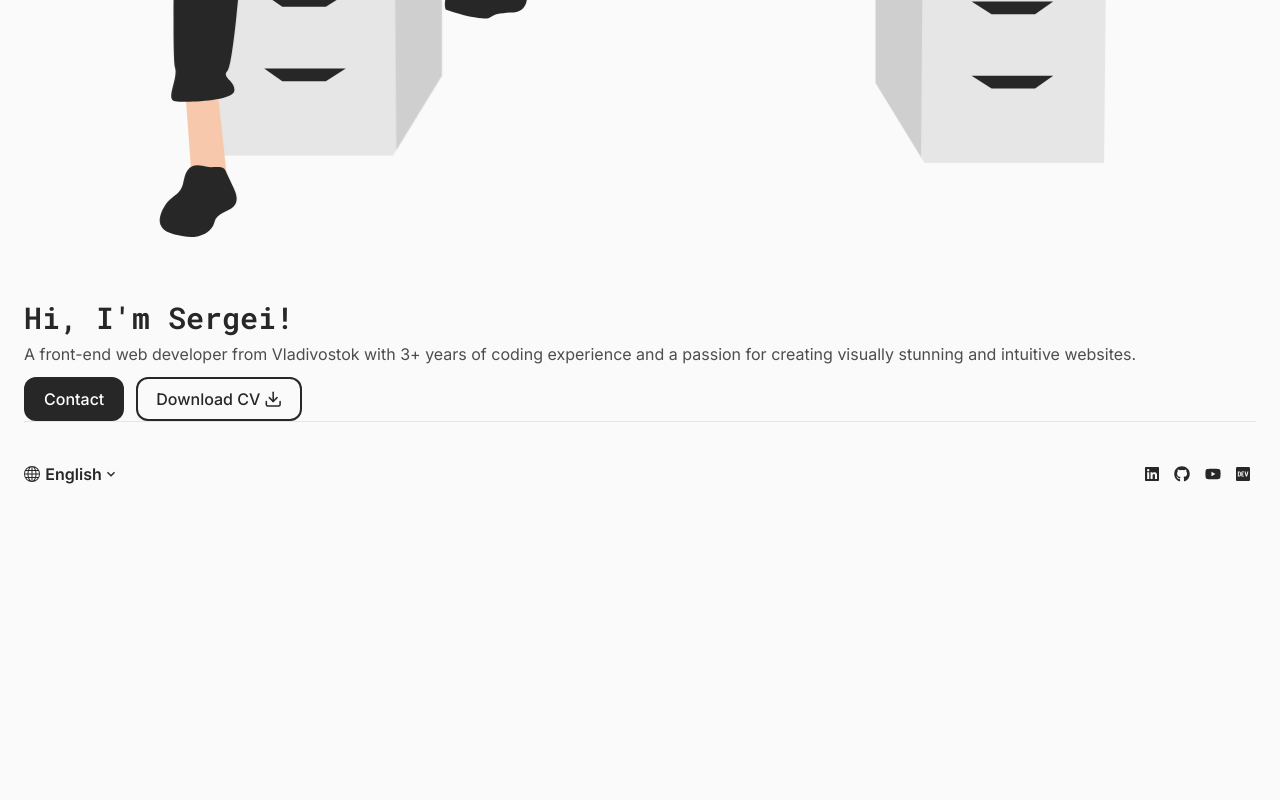
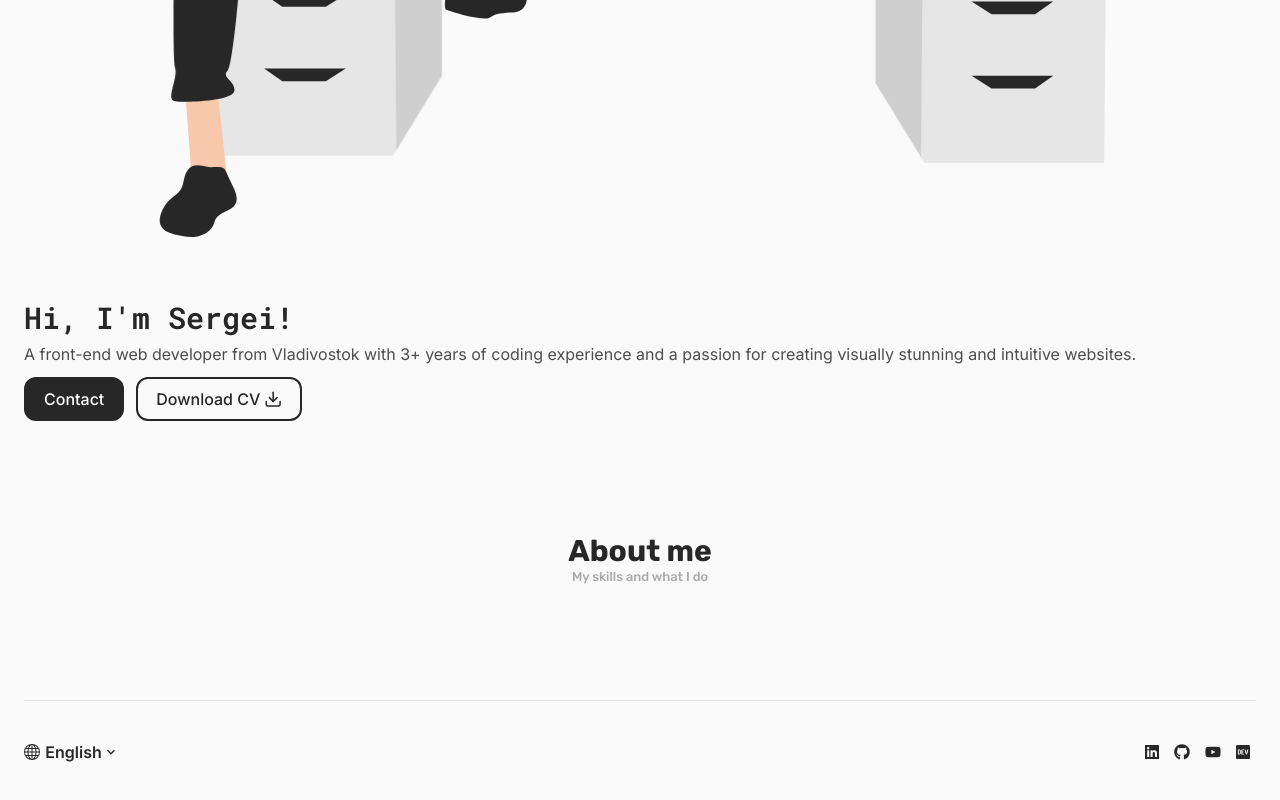
Before and after one commit to mazhugasergei/mazhugasergei.github.io, a React (Create React App) app: page / in a window 1280 px wide. Shown: the part 848-1648 px from the top of the page. Before the commit the page ends 1374 px from the top, so only its background shows below. Built offline with nearby package versions, Linux system fonts and the light colour scheme; no server answers.

Commit message:
Add SectionTitle component

```diff
--- /dev/null
+++ b/src/assets/style/components/section-title/_section-title.scss
@@ -0,0 +1,14 @@
+.section-title{
+  font-family: 'Rubik', sans-serif;
+  text-align: center;
+  padding: 7rem 0;
+  h1{
+    font-size: 1.875rem;
+    margin-bottom: -0.15rem;
+  }
+  p{
+    color: $section-title--paragraph;
+    font-size: .8rem;
+    font-weight: 500;
+  }
+}
--- a/src/assets/style/index.css
+++ b/src/assets/style/index.css
@@ -1,4 +1,4 @@
-@import url("https://fonts.googleapis.com/css2?family=Rubik:wght@400;700&display=swap");
+@import url("https://fonts.googleapis.com/css2?family=Rubik:wght@400;500;700&display=swap");
 @import url("https://fonts.googleapis.com/css2?family=Inter:wght@400;500;600&display=swap");
 @import url("https://fonts.googleapis.com/css2?family=Roboto+Mono:wght@600&display=swap");
 * {
@@ -194,6 +194,21 @@ menu li a span {
   padding: 0.85rem 1rem 0.85rem 0.5rem;
 }
 
+.section-title {
+  font-family: "Rubik", sans-serif;
+  text-align: center;
+  padding: 7rem 0;
+}
+.section-title h1 {
+  font-size: 1.875rem;
+  margin-bottom: -0.15rem;
+}
+.section-title p {
+  color: #aaa;
+  font-size: 0.8rem;
+  font-weight: 500;
+}
+
 section.hero {
   padding: 0 var(--padding-inline);
 }
--- a/src/assets/style/index.scss
+++ b/src/assets/style/index.scss
@@ -15,4 +15,5 @@ html{
 @import "./components/header/header";
 @import "./components/footer/footer";
 @import "./components/menu/menu";
+@import "./components/section-title/section-title";
 @import "./pages/home/hero";
--- a/src/assets/style/ui/_colors.scss
+++ b/src/assets/style/ui/_colors.scss
@@ -2,6 +2,7 @@ $bg: #FAFAFA;
 $primary: #272727;
 $border: #3838381a;
 $paragraph: #4d4d4d;
+$section-title--paragraph: #aaa;
 $hoverable: #00000008;
 
 body{
--- a/src/assets/style/ui/_typography.scss
+++ b/src/assets/style/ui/_typography.scss
@@ -1,5 +1,5 @@
 // Rubik
-@import url('https://fonts.googleapis.com/css2?family=Rubik:wght@400;700&display=swap');
+@import url('https://fonts.googleapis.com/css2?family=Rubik:wght@400;500;700&display=swap');
 // Inter
 @import url('https://fonts.googleapis.com/css2?family=Inter:wght@400;500;600&display=swap');
 // Roboto Mono
--- /dev/null
+++ b/src/components/section-title/SectionTitle.tsx
@@ -0,0 +1,8 @@
+export default (props: { title: string, subtitle: string }) => {
+  return (
+    <div className="section-title">
+      <h1>{ props.title }</h1>
+      <p>{ props.subtitle }</p>
+    </div>
+  )
+}
--- a/src/pages/Home/Home.tsx
+++ b/src/pages/Home/Home.tsx
@@ -1,10 +1,12 @@
 // components
-import Hero from "./Hero"
+import Hero from "./components/Hero"
+import About from "./components/About"
 
 export default () => {
   return (
     <>
       <Hero />
+      <About />
     </>
   )
 }
--- /dev/null
+++ b/src/pages/Home/components/About.tsx
@@ -0,0 +1,10 @@
+// component
+import SectionTitle from "components/section-title/SectionTitle"
+
+export default () => {
+  return (
+    <section className="about">
+      <SectionTitle title="About me" subtitle="My skills and what I do" />
+    </section>
+  )
+}
--- a/src/pages/Home/Hero.tsx
+++ b/src/pages/Home/components/Hero.tsx
@@ -1,9 +1,7 @@
 // images
 import { ReactComponent as PFP } from "assets/images/pfp.svg"
 // icons
-import { MdOutlineMail } from "react-icons/md"
 import { FiDownload } from "react-icons/fi"
-import { FaChevronDown } from "react-icons/fa"
 
 export default () => {
   return (
```
Also changed, not shown: src/assets/style/ui/_buttons.scss (+2 -6 lines), 1 other file (tests, documents, lock files or other folders).
